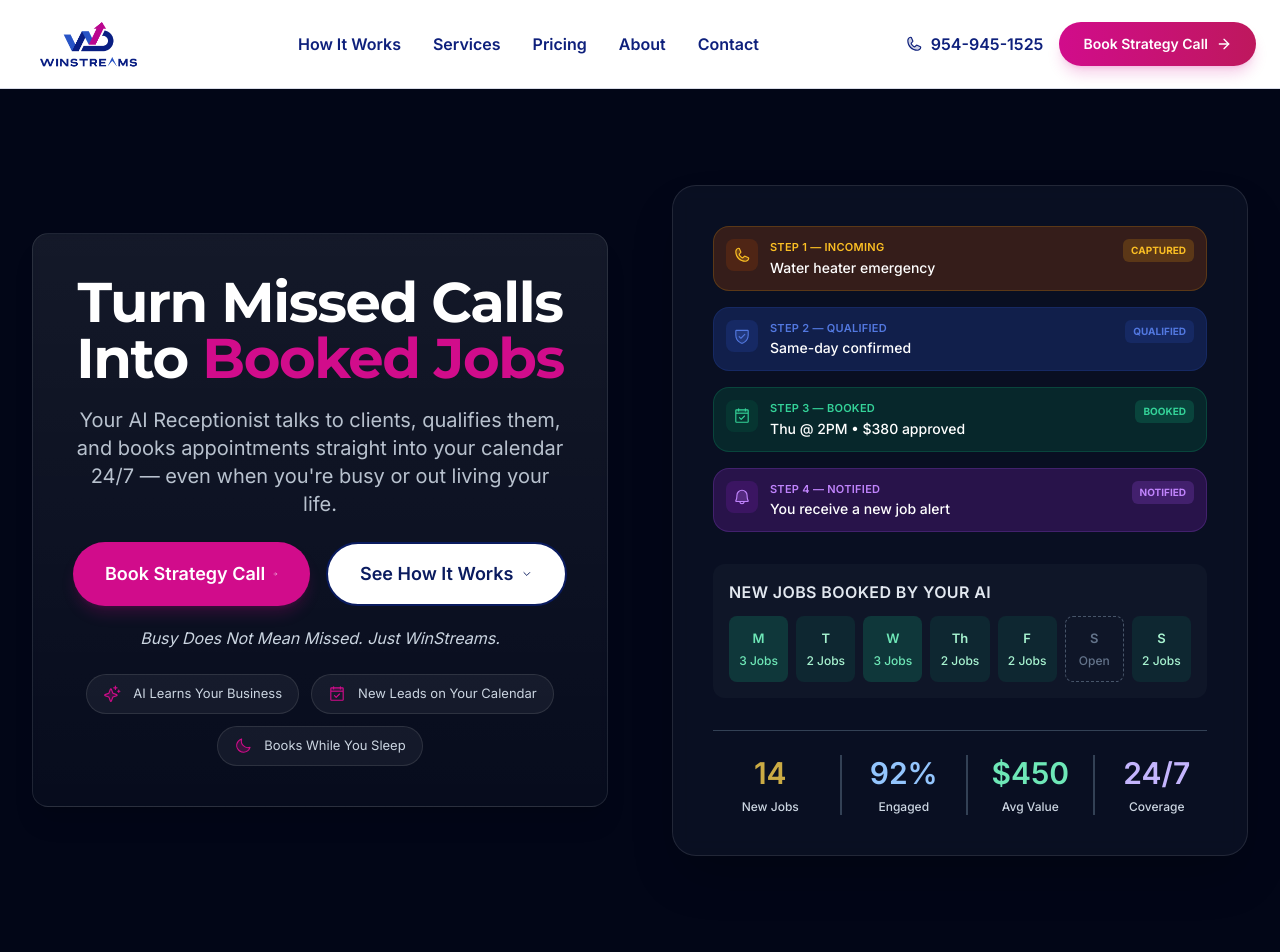
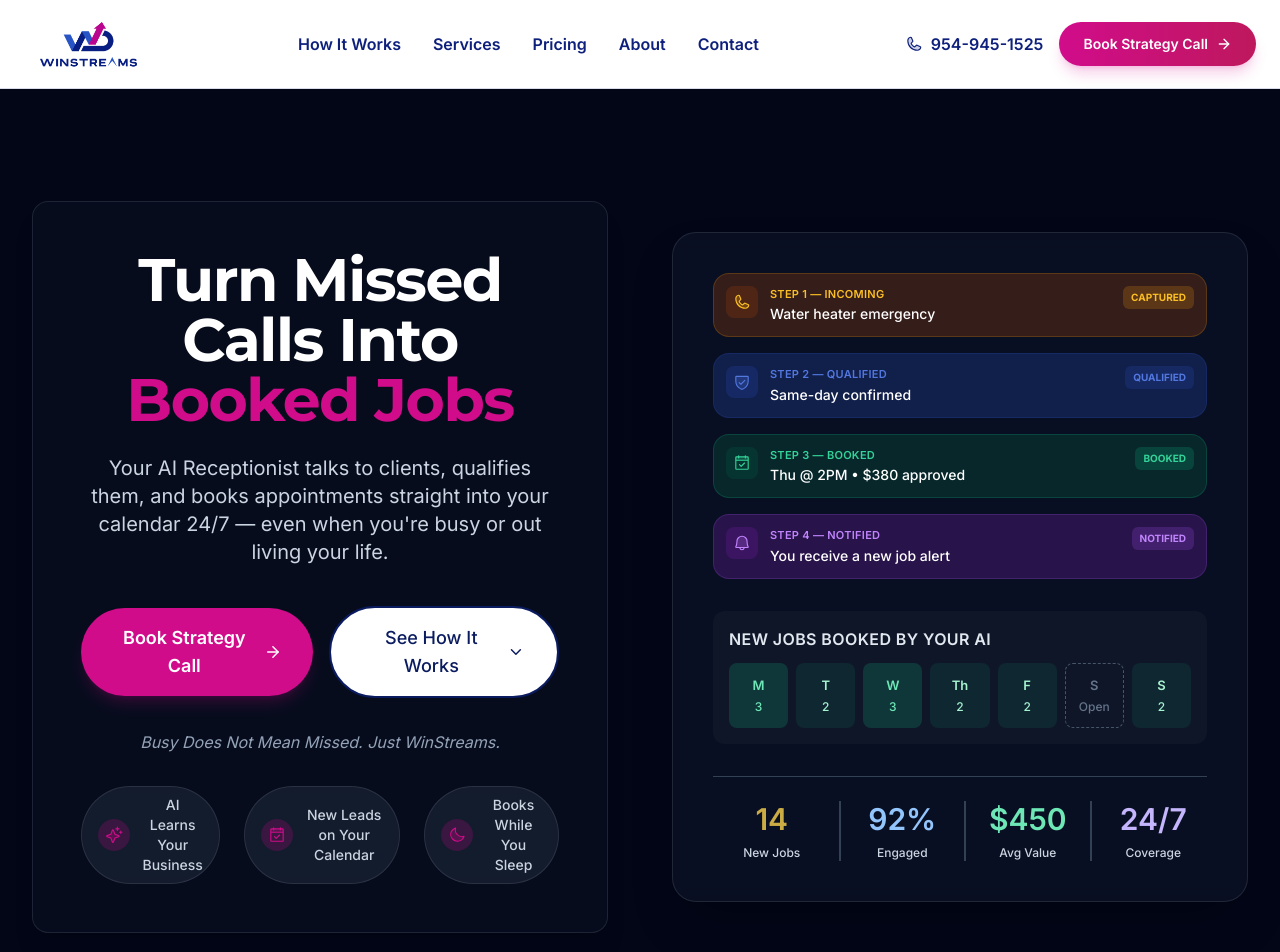
Before and after one commit to winstreams/winstreams-homepage-main, a React (Vite) app: page / in a window 1280 px wide. Shown: the top 952 px of the page. Built offline with nearby package versions, Linux system fonts and the light colour scheme; the HTML template or start-up script is replaced by a standard one.

Commit message:
New Hero 2 12/24

```diff
--- a/src/components/Hero.tsx
+++ b/src/components/Hero.tsx
@@ -80,7 +80,7 @@ const Hero = () => {
     { id: "sun", day: "S", jobs: 2 },
   ];
 
-  // Benefits pills (Left Column)
+  // Benefits pills (Left Column) - matching Services page exactly
   const benefits: Benefit[] = [
     { id: "learn", icon: Sparkle, label: "AI Learns Your Business" },
     { id: "calendar", icon: CalendarCheck, label: "New Leads on Your Calendar" },
@@ -127,84 +127,85 @@ const Hero = () => {
   };
 
   return (
-    <section className="relative bg-slate-950 overflow-hidden py-12 sm:py-16 lg:py-24 md:min-h-[85vh] md:flex md:items-center">
+    <section className="relative bg-slate-950 overflow-hidden py-20 lg:py-28">
       <div className="max-w-7xl mx-auto px-4 sm:px-6 lg:px-8">
-        <div className="grid lg:grid-cols-2 gap-10 lg:gap-16 items-center">
-          {/* LEFT COLUMN */}
-          <div className="w-full max-w-2xl lg:max-w-none mx-auto lg:mx-0">
-            <div className="w-full lg:max-w-[640px] mx-auto lg:mx-0 rounded-2xl bg-gradient-to-b from-white/5 to-transparent p-4 sm:p-5 md:bg-slate-900/40 md:backdrop-blur-sm md:border md:border-white/10 md:p-8 lg:p-10 md:shadow-xl text-center">
-              {/* Headline */}
-              <h1 className="mx-auto max-w-[18ch] sm:max-w-none text-[2rem] sm:text-5xl lg:text-[3.5rem] font-bold leading-[1.15] tracking-tight mb-5">
+        <div className="grid lg:grid-cols-2 gap-12 lg:gap-16 items-center">
+          {/* LEFT COLUMN - Hero Card */}
+          <div className="w-full max-w-4xl lg:max-w-none mx-auto lg:mx-0">
+            {/* Frosted glass panel - matching Services page exactly */}
+            <div className="bg-slate-900/40 backdrop-blur-sm border border-white/10 rounded-2xl p-8 md:p-12 shadow-xl text-center">
+              {/* HEADLINE - matching Services: text-4xl sm:text-5xl md:text-6xl */}
+              <h1 className="text-4xl sm:text-5xl md:text-6xl font-bold leading-tight tracking-tight mb-6">
                 <span className="text-white">Turn Missed Calls Into </span>
                 <span className="text-brand-magenta">Booked Jobs</span>
               </h1>
 
-              {/* Subhead */}
-              <p className="text-[15px] sm:text-base lg:text-xl text-slate-300/90 mb-6 leading-[1.65] md:leading-relaxed max-w-[46ch] md:max-w-2xl mx-auto">
+              {/* SUBHEAD - matching Services: text-lg md:text-xl */}
+              <p className="text-lg md:text-xl text-slate-300 leading-relaxed mb-10 max-w-3xl mx-auto">
                 Your AI Receptionist talks to clients, qualifies them, and books
                 appointments straight into your calendar 24/7 — even when you're
                 busy or out living your life.
               </p>
 
-              {/* CTAs */}
-              <div className="flex flex-col sm:flex-row sm:items-stretch justify-center gap-4 mb-5 sm:w-full sm:max-w-xl sm:mx-auto">
-                {/* Primary CTA */}
+              {/* CTAs - matching Services page button sizing and layout */}
+              <div className="flex flex-col sm:flex-row gap-4 justify-center items-center mb-8">
+                {/* Primary CTA - matches Services: px-8 py-4 text-lg */}
                 <button
                   type="button"
                   onClick={handleCTAClick}
                   aria-label="Book a strategy call"
-                  className="w-full sm:flex-1 sm:min-w-0 group inline-flex items-center justify-center gap-2 bg-brand-magenta text-white font-semibold px-6 py-3 md:px-8 md:py-4 text-base md:text-lg rounded-full leading-none whitespace-nowrap min-h-[52px] md:min-h-[56px] transition-all duration-300 active:scale-95 shadow-lg shadow-brand-magenta/20 md:hover:scale-105 md:hover:shadow-xl md:hover:shadow-brand-magenta/30 focus-visible:outline-none focus-visible:ring-2 focus-visible:ring-brand-magenta focus-visible:ring-offset-2 focus-visible:ring-offset-slate-950"
+                  className="w-full sm:w-auto group inline-flex items-center justify-center gap-2 rounded-full bg-brand-magenta px-8 py-4 text-lg font-semibold text-white shadow-lg shadow-brand-magenta/20 hover:scale-105 hover:shadow-xl hover:shadow-brand-magenta/30 transition-all duration-300 focus:outline-none focus:ring-2 focus:ring-brand-magenta focus:ring-offset-2 focus:ring-offset-slate-950 active:scale-95"
                 >
                   Book Strategy Call
                   <ArrowRight
-                    className="w-5 h-5 md:group-hover:translate-x-1 transition-transform"
+                    className="w-5 h-5 group-hover:translate-x-1 transition-transform"
                     aria-hidden="true"
                   />
                 </button>
 
-                {/* Secondary CTA */}
+                {/* Secondary CTA - white to navy transition */}
                 <button
                   type="button"
                   onClick={scrollToHowItWorks}
                   aria-label="See how our AI receptionist works"
-                  className="w-full sm:flex-1 sm:min-w-0 inline-flex items-center justify-center gap-2 bg-white text-brand-navy border-2 border-brand-navy font-semibold px-6 py-3 md:px-8 md:py-4 text-base md:text-lg rounded-full leading-none whitespace-nowrap min-h-[52px] md:min-h-[56px] transition-all duration-300 active:scale-95 md:hover:bg-brand-navyLight md:hover:text-white md:hover:border-brand-navyLight focus-visible:outline-none focus-visible:ring-2 focus-visible:ring-brand-magenta focus-visible:ring-offset-2 focus-visible:ring-offset-slate-950"
+                  className="w-full sm:w-auto inline-flex items-center justify-center gap-2 rounded-full border-2 border-brand-navy bg-white text-brand-navy px-8 py-4 text-lg font-medium hover:bg-brand-navy hover:text-white transition-all duration-300 focus:outline-none focus:ring-2 focus:ring-white/50 focus:ring-offset-2 focus:ring-offset-slate-950"
                 >
                   See How It Works
                   <ChevronDown className="w-5 h-5" aria-hidden="true" />
                 </button>
               </div>
 
-              <p className="text-sm md:text-base text-slate-300 italic mb-6">
+              {/* Tagline - matching Services: text-slate-400 italic text-base */}
+              <p className="text-slate-400 italic text-base mb-8">
                 Busy Does Not Mean Missed. Just WinStreams.
               </p>
 
-              {/* Benefits Pills */}
-              <div className="flex flex-col sm:flex-row sm:flex-wrap justify-center gap-3">
-                {benefits.map((benefit) => {
-                  const BenefitIcon = benefit.icon;
-                  return (
-                    <div
-                      key={benefit.id}
-                      className="flex items-center gap-3 rounded-full bg-white/5 border border-white/10 px-4 py-2.5 text-left"
-                    >
-                      <BenefitIcon
-                        size={18}
-                        weight="duotone"
-                        className="text-brand-magenta flex-shrink-0"
-                        aria-hidden="true"
-                      />
-                      <span className="text-[13px] leading-snug text-slate-300">
-                        {benefit.label}
-                      </span>
-                    </div>
-                  );
-                })}
+              {/* Benefits Pills - matching Services page design EXACTLY */}
+              <div className="flex flex-col md:flex-row justify-center gap-4 md:gap-6">
+                <div className="flex items-center gap-3 bg-slate-800/50 backdrop-blur-sm rounded-full px-4 py-2 border border-white/10">
+                  <div className="w-8 h-8 rounded-full bg-brand-magenta/20 flex items-center justify-center flex-shrink-0">
+                    <Sparkle size={18} weight="duotone" className="text-brand-magenta" />
+                  </div>
+                  <span className="text-sm text-slate-300 font-medium">AI Learns Your Business</span>
+                </div>
+                <div className="flex items-center gap-3 bg-slate-800/50 backdrop-blur-sm rounded-full px-4 py-2 border border-white/10">
+                  <div className="w-8 h-8 rounded-full bg-brand-magenta/20 flex items-center justify-center flex-shrink-0">
+                    <CalendarCheck size={18} weight="duotone" className="text-brand-magenta" />
+                  </div>
+                  <span className="text-sm text-slate-300 font-medium">New Leads on Your Calendar</span>
+                </div>
+                <div className="flex items-center gap-3 bg-slate-800/50 backdrop-blur-sm rounded-full px-4 py-2 border border-white/10">
+                  <div className="w-8 h-8 rounded-full bg-brand-magenta/20 flex items-center justify-center flex-shrink-0">
+                    <Moon size={18} weight="duotone" className="text-brand-magenta" />
+                  </div>
+                  <span className="text-sm text-slate-300 font-medium">Books While You Sleep</span>
+                </div>
               </div>
             </div>
           </div>
 
-          {/* RIGHT COLUMN */}
-          <div className="w-full max-w-xl lg:max-w-none mx-auto lg:mx-0 rounded-3xl bg-slate-900/60 border border-white/10 p-8 lg:p-10 min-h-[580px] lg:min-h-[620px] flex flex-col justify-between backdrop-blur md:shadow-2xl">
+          {/* RIGHT COLUMN - Dashboard */}
+          <div className="w-full max-w-xl lg:max-w-none mx-auto lg:mx-0 rounded-3xl bg-slate-900/60 border border-white/10 p-6 sm:p-8 lg:p-10 min-h-[580px] lg:min-h-[620px] flex flex-col justify-between backdrop-blur md:shadow-2xl">
             <div className="space-y-6 lg:space-y-8 flex-1 flex flex-col justify-between">
               {/* Notification stack */}
               <div className="space-y-4">
@@ -255,11 +256,12 @@ const Hero = () => {
                   NEW JOBS BOOKED BY YOUR AI
                 </div>
 
-                <div className="grid grid-cols-7 gap-2 text-center text-[11px]">
+                {/* Updated grid with better mobile spacing */}
+                <div className="grid grid-cols-7 gap-1.5 sm:gap-2 text-center text-[11px]">
                   {weeklyJobs.map((item) => (
                     <div
                       key={item.id}
-                      className={`flex flex-col gap-1 items-center justify-center rounded-lg px-2 py-3 ${
+                      className={`flex flex-col gap-1 items-center justify-center rounded-lg px-1 sm:px-2 py-3 ${
                         item.isOpen
                           ? "border border-dashed border-slate-600 text-slate-500"
                           : item.jobs >= 3
@@ -268,17 +270,19 @@ const Hero = () => {
                       }`}
                     >
                       <span className="text-[13px] font-semibold">{item.day}</span>
+                      {/* Removed "Jobs" text, showing just the number */}
                       <span className="text-xs font-medium whitespace-nowrap">
-                        {item.isOpen ? "Open" : `${item.jobs} Jobs`}
+                        {item.isOpen ? "Open" : item.jobs}
                       </span>
                     </div>
                   ))}
                 </div>
               </div>
 
-              {/* Metrics row */}
+              {/* Metrics row - fixed spacing to move right 3 metrics leftward */}
               <div className="mt-6 pt-6 border-t border-slate-700">
-                <div className="grid grid-cols-4 gap-3">
+                <div className="grid grid-cols-4 gap-2">
+                  {/* First metric - no border */}
                   <div className="flex flex-col items-center justify-start">
                     <div className="text-xl md:text-2xl lg:text-3xl font-semibold text-amber-300/80 mb-2">
                       {totalJobs}
@@ -288,7 +292,8 @@ const Hero = () => {
                     </div>
                   </div>
 
-                  <div className="flex flex-col items-center justify-start border-l-2 border-slate-700 pl-3">
+                  {/* Metrics 2-4 with left border and reduced left padding */}
+                  <div className="flex flex-col items-center justify-start border-l-2 border-slate-700 pl-2">
                     <div className="text-xl md:text-2xl lg:text-3xl font-semibold text-blue-300 mb-2">
                       92%
                     </div>
@@ -297,7 +302,7 @@ const Hero = () => {
                     </div>
                   </div>
 
-                  <div className="flex flex-col items-center justify-start border-l-2 border-slate-700 pl-3">
+                  <div className="flex flex-col items-center justify-start border-l-2 border-slate-700 pl-2">
                     <div className="text-xl md:text-2xl lg:text-3xl font-semibold text-emerald-300 mb-2">
                       $450
                     </div>
@@ -306,7 +311,7 @@ const Hero = () => {
                     </div>
                   </div>
 
-                  <div className="flex flex-col items-center justify-start border-l-2 border-slate-700 pl-3">
+                  <div className="flex flex-col items-center justify-start border-l-2 border-slate-700 pl-2">
                     <div className="text-xl md:text-2xl lg:text-3xl font-semibold text-violet-300 mb-2">
                       24/7
                     </div>
```
